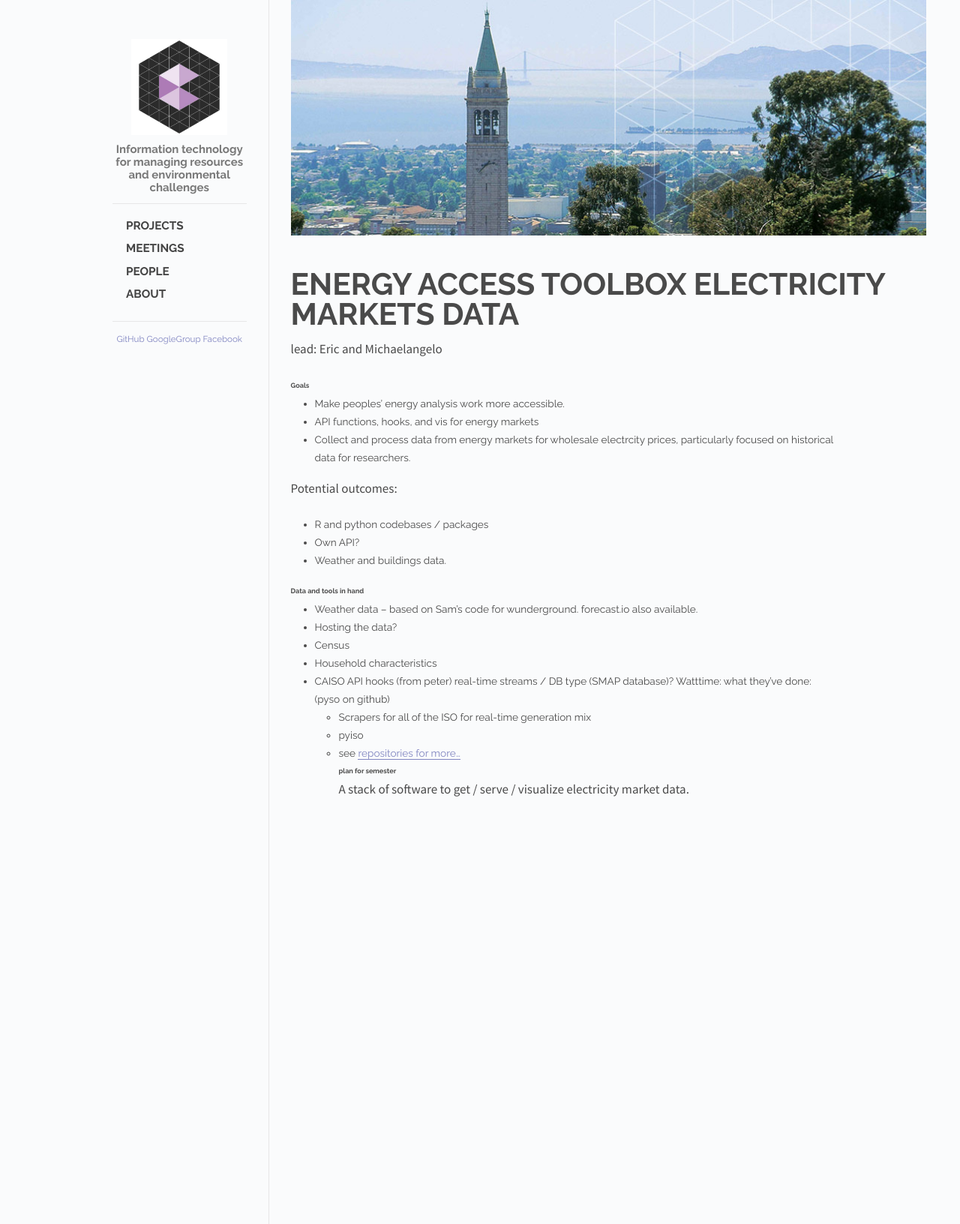
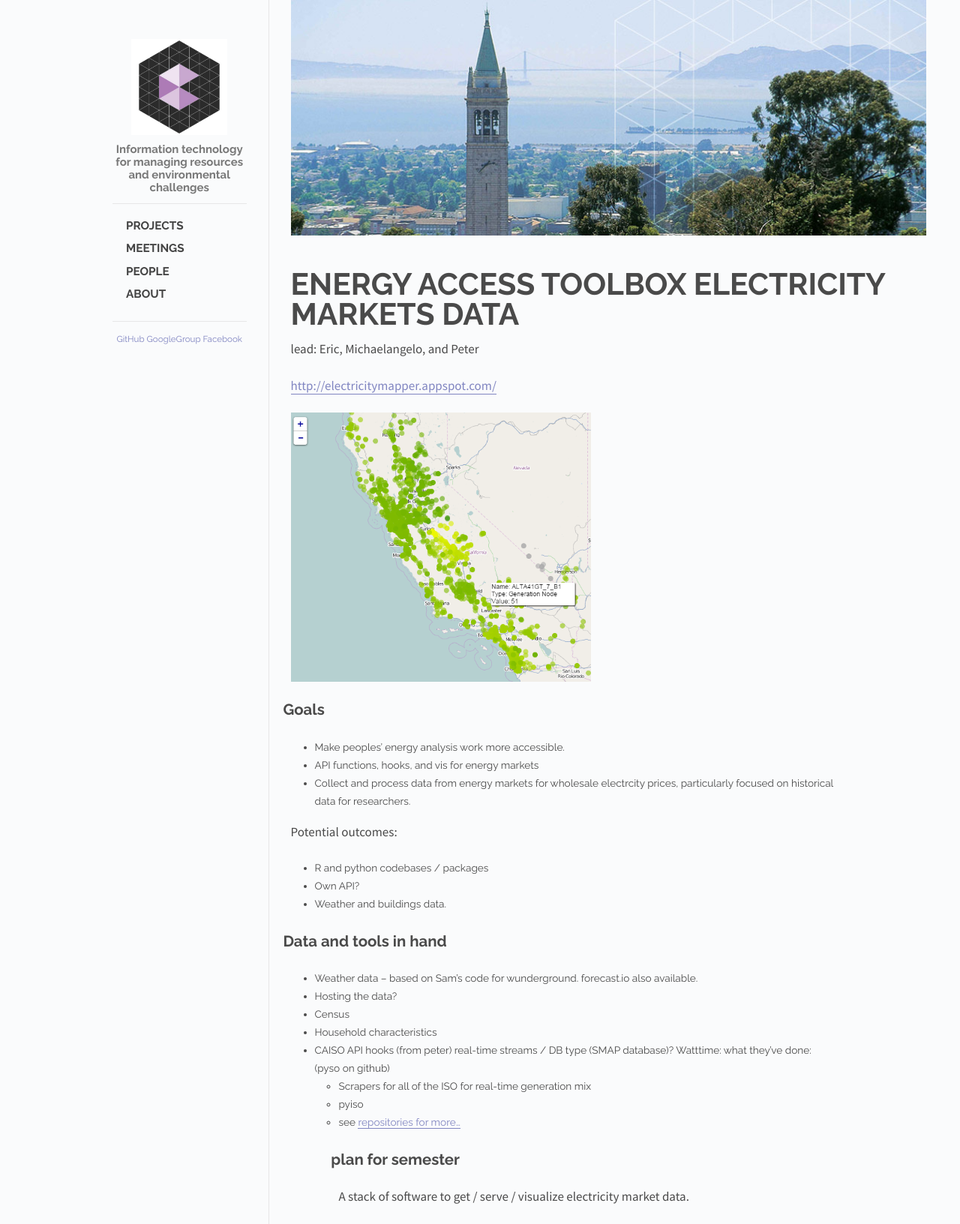
Before and after one commit to cwBerkeley/cwberkeley.github.io, a Jekyll site: the page built from projects/eatgrid.md, in a window 1280 px wide. Shown: the whole page at 75% size. Built offline with Jekyll 4.4.1, drawn with Linux system fonts in a browser that asks for light colours.

Commit message:
add screenshot to EATGRID

```diff
--- a/projects/eatgrid.md
+++ b/projects/eatgrid.md
@@ -2,9 +2,13 @@
 layout: static
 title: Energy Access Toolbox Electricity Markets Data
 ---
-lead: Eric and Michaelangelo
+lead: Eric, Michaelangelo, and Peter
 
-###### Goals
+<http://electricitymapper.appspot.com/><br>
+
+<img align="center" src="/images/energy_map_screenshot.png" alt="energy maps" width="400">
+
+## Goals
 - Make peoples' energy analysis work more accessible.
 - API functions, hooks, and vis for energy markets
 - Collect and process data from energy markets for wholesale electrcity prices, particularly focused on historical data for researchers.
@@ -14,7 +18,7 @@ Potential outcomes:
  - Own API?
  - Weather and buildings data.
 
-###### Data and tools in hand
+## Data and tools in hand
 - Weather data -- based on Sam's code for wunderground.  forecast.io also available.
 - Hosting the data?
 - Census
@@ -25,5 +29,5 @@ Watttime: what they've done: (pyso on github)
 	- Scrapers for all of the ISO for real-time generation mix
 	- pyiso
 	- see [repositories for more...](https://github.com/WattTime)
-###### plan for semester
+## plan for semester
 A stack of software to get / serve / visualize electricity market data.
```
Also changed, not shown: projects/ghgs.md (+4 -4 lines), projects/taxonomy.md (+3 -3 lines), images/energy_map_screenshot.png (added).
